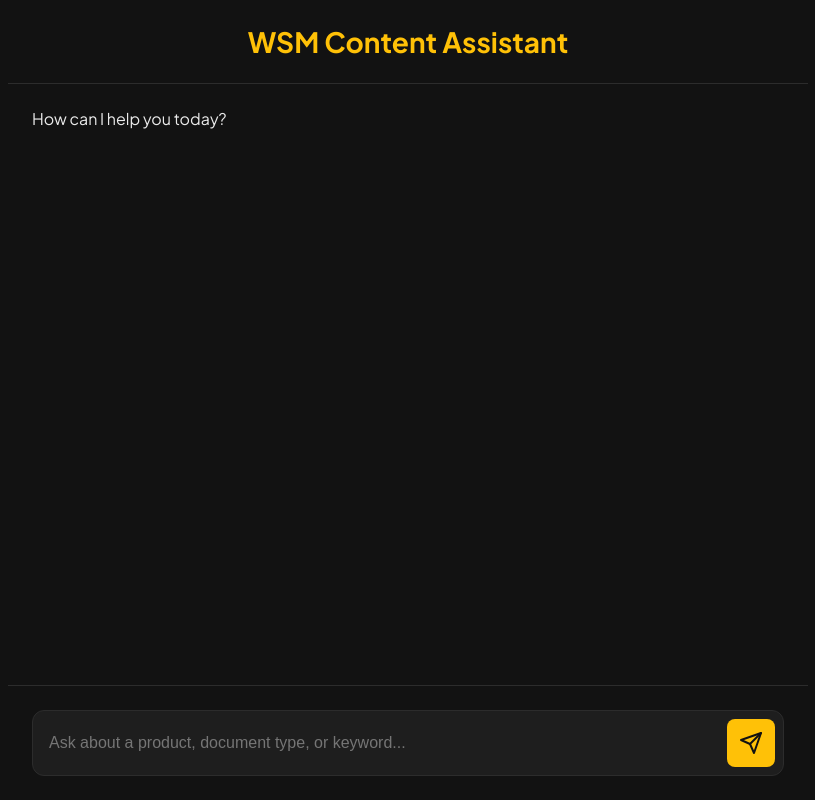
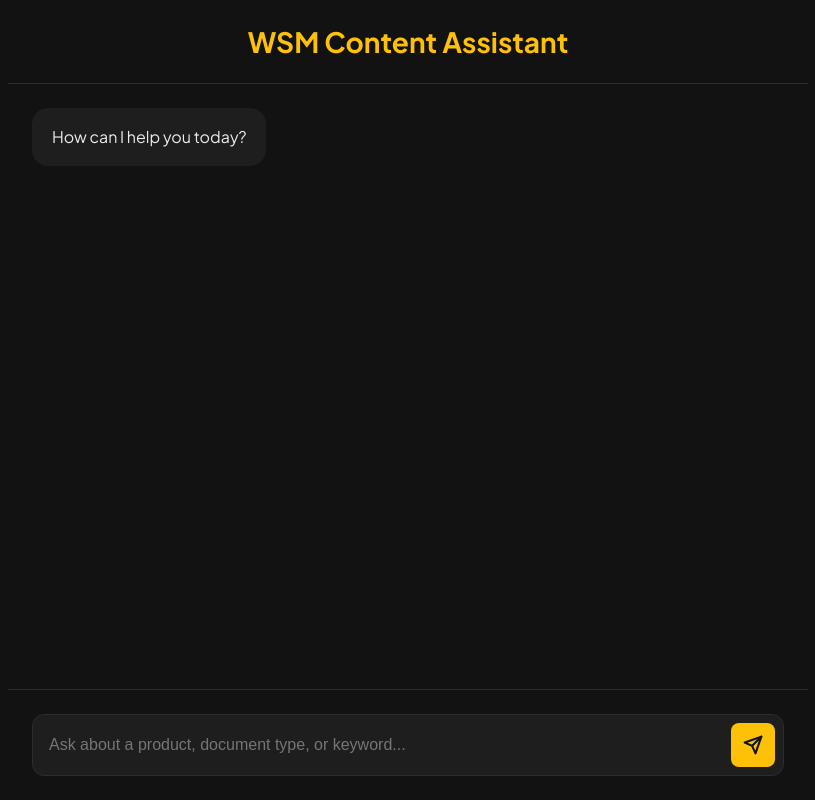
Before and after one commit to MInerva-42exe/clm-repo, a Flask app: page / in a window 1280 px wide. Shown: the whole page, without its empty margins (232-1047 px from the left). Run offline with Flask 3, Linux system fonts and the light colour scheme; parts of the project's set-up code (start-up, migrations or seed data) failed here and were passed over.

Commit message:
Prod ready

```diff
--- a/Project/templates/index.html
+++ b/Project/templates/index.html
@@ -4,28 +4,23 @@
     <meta charset="UTF-8">
     <meta name="viewport" content="width=device-width, initial-scale=1.0">
     <title>WSM Content Assistant</title>
-    <link rel="preconnect" href="https://fonts.googleapis.com">
-    <link rel="preconnect" href="https://fonts.gstatic.com" crossorigin>
-    <link href="https://fonts.googleapis.com/css2?family=Inter:wght@400;500;600&display=swap" rel="stylesheet">
+    <!-- Your CSS link or <style> block goes here -->
     <link rel="stylesheet" href="{{ url_for('static', filename='style.css') }}">
 </head>
 <body>
     <div class="chat-container">
-        <header class="app-header">
-            <h1>WSM Content Assistant</h1>
-        </header>
-
+        <!-- Your HTML structure (header, main, footer) remains the same -->
+        <header class="app-header"><h1>WSM Content Assistant</h1></header>
         <main id="chat-window" class="chat-window">
-            <div class="initial-message">
-                <p>How can I help you today?</p>
+             <div class="chat-message bot-message">
+                <div class="message-content"><p>How can I help you today?</p></div>
             </div>
         </main>
-
         <footer class="search-footer">
             <div class="search-container">
                 <input type="text" id="queryInput" placeholder="Ask about a product, document type, or keyword...">
                 <button id="searchButton" aria-label="Send">
-                    <svg xmlns="http://www.w3.org/2000/svg" width="24" height="24" viewBox="0 0 24 24" fill="none" stroke="currentColor" stroke-width="2" stroke-linecap="round" stroke-linejoin="round"><line x1="22" y1="2" x2="11" y2="13"></line><polygon points="22 2 15 22 11 13 2 9 22 2"></polygon></svg>
+                    <svg xmlns="http://www.w3.org/2000/svg" width="20" height="20" viewBox="0 0 24 24" fill="none" stroke="currentColor" stroke-width="2.5" stroke-linecap="round" stroke-linejoin="round"><line x1="22" y1="2" x2="11" y2="13"></line><polygon points="22 2 15 22 11 13 2 9 22 2"></polygon></svg>
                 </button>
             </div>
         </footer>
@@ -36,10 +31,9 @@
             const queryInput = document.getElementById('queryInput');
             const searchButton = document.getElementById('searchButton');
             const chatWindow = document.getElementById('chat-window');
-            const chatContainer = document.querySelector('.chat-container');
+            let chatHistory = [];
 
             searchButton.addEventListener('click', performChat);
-
             queryInput.addEventListener('keydown', (event) => {
                 if (event.key === 'Enter' && !event.shiftKey) {
                     event.preventDefault();
@@ -47,29 +41,25 @@
                 }
             });
 
-            function appendUserMessage(query) {
-                const userMessage = document.createElement('div');
-                userMessage.classList.add('chat-message', 'user-message');
-                userMessage.innerHTML = `<div class="message-content"><p>${query}</p></div>`;
-                chatWindow.appendChild(userMessage);
+            function appendMessage(content, sender) {
+                const messageDiv = document.createElement('div');
+                messageDiv.classList.add('chat-message', `${sender}-message`);
+                if (typeof content === 'string') {
+                     messageDiv.innerHTML = `<div class="message-content">${content.replace(/\n/g, '<br>')}</div>`;
+                } else {
+                    messageDiv.innerHTML = `<div class="message-content">${content.message}<div class="doc-cards-container">${content.data.map(createDocumentCard).join('')}</div></div>`;
                 }
-
-            function appendBotMessage(content) {
-                const botMessage = document.createElement('div');
-                botMessage.classList.add('chat-message', 'bot-message');
-                botMessage.innerHTML = `<div class="message-content">${content}</div>`;
-                chatWindow.appendChild(botMessage);
+                chatWindow.appendChild(messageDiv);
                 chatWindow.scrollTop = chatWindow.scrollHeight;
             }
 
-            function createDocumentCard(doc, index) {
+            function createDocumentCard(doc) {
                 const docTypeHTML = doc.Doc_type ? `<span class="tag tag-blue">${doc.Doc_type}</span>` : '';
                 const productHTML = doc.Product ? `<span class="tag tag-gray">${doc.Product}</span>` : '';
-                const contextId = `context-${Date.now()}-${index}`;
-                return `
-                    <div class="doc-card">
-                        <div class="card-header"><h3>${doc.Content_Title || 'Untitled Document'}</h3><div class="tags">${productHTML}${docTypeHTML}</div></div>
-                        <div class="card-body"><p>${doc.Description || 'No description available.'}</p></div>
+                const contextId = `context-${Date.now()}-${Math.random()}`;
+                return `<div class="doc-card">
+                            <div class="card-header"><h3>${doc.Content_Title || 'Untitled'}</h3><div class="tags">${productHTML}${docTypeHTML}</div></div>
+                            <div class="card-body"><p>${doc.Description || 'No description.'}</p></div>
                             <div class="card-footer">
                                 <a href="${doc.Link}" target="_blank" class="button-secondary">View Document</a>
                                 <button class="button-primary summarize-btn" data-url="${doc.Link}" onclick="getSummary(this, '${contextId}')">Summarize</button>
@@ -81,59 +71,45 @@
             function performChat() {
                 const message = queryInput.value.trim();
                 if (!message) return;
-
-                chatContainer.classList.add('has-messages');
-                document.querySelector('.initial-message')?.remove();
-
-                appendUserMessage(message);
+                appendMessage(`<p>${message}</p>`, 'user');
+                chatHistory.push({ role: 'user', parts: [{ text: message }] });
                 queryInput.value = '';
 
-                const loadingIndicator = `<div class="loading-state"><div class="spinner"></div><span>Thinking...</span></div>`;
-                appendBotMessage(loadingIndicator);
+                const loadingIndicator = document.createElement('div');
+                loadingIndicator.classList.add('chat-message', 'bot-message');
+                loadingIndicator.innerHTML = `<div class="message-content"><div class="spinner"></div></div>`;
+                chatWindow.appendChild(loadingIndicator);
+                chatWindow.scrollTop = chatWindow.scrollHeight;
 
                 fetch('/chat', {
                     method: 'POST',
                     headers: { 'Content-Type': 'application/json' },
-                    body: JSON.stringify({ message: message })
+                    body: JSON.stringify({ message: message, history: chatHistory })
                 })
+                .then(response => response.json())
                 .then(response => {
-                    if (!response.ok) {
-                        // If response is not ok (e.g., 500 error), throw an error to be caught by the .catch block
-                        return response.json().then(err => { throw new Error(err.error || 'Server error'); });
-                    }
-                    return response.json();
-                })
-                .then(response => {
-                    chatWindow.removeChild(chatWindow.lastChild);
-
+                    chatWindow.removeChild(loadingIndicator);
                     if (response.error) {
-                        appendBotMessage(`<p class="error">Error: ${response.error}</p>`);
+                        appendMessage(`<p class="error">${response.error}</p>`, 'bot');
                         return;
                     }
-
-                    let botResponseHTML = '';
-                    if (response.message) {
-                        botResponseHTML += `<p>${response.message.replace(/\n/g, '<br>')}</p>`;
+                    let botResponseContent;
+                    if (response.type === 'documents') {
+                        botResponseContent = { message: `<p>${response.message}</p>`, data: response.data };
+                        chatHistory.push({ role: 'model', parts: [{ text: response.message }] });
+                    } else {
+                        botResponseContent = `<p>${response.message}</p>`;
+                        chatHistory.push({ role: 'model', parts: [{ text: response.message }] });
+                    }
+                    appendMessage(botResponseContent, 'bot');
+                })
+                .catch(error => {
+                    chatWindow.removeChild(loadingIndicator);
+                    console.error('Error:', error);
+                    appendMessage(`<p class="error">An error occurred.</p>`, 'bot');
+                });
             }
 
-                    if (response.type === 'documents' && response.data?.length > 0) {
-                        const documentCardsHTML = response.data.map(createDocumentCard).join('');
-                        botResponseHTML += documentCardsHTML;
-                    }
-
-                    if (botResponseHTML) {
-                        appendBotMessage(botResponseHTML);
-                    } else {
-                        const fallbackMessage = `<p>I'm not sure how to respond to that. Please try again.</p>`;
-                        appendBotMessage(fallbackMessage);
-                    }
-                })
-                .catch(error => {
-                    console.error('Error:', error);
-                    chatWindow.removeChild(chatWindow.lastChild);
-                    appendBotMessage(`<p class="error">An error occurred while fetching results.</p>`);
-                });
-            }
             // Make getSummary globally accessible
             window.getSummary = function(button, contextId) {
                 const url = button.dataset.url;
@@ -141,20 +117,38 @@
                 button.disabled = true;
                 button.textContent = 'Summarizing...';
                 contextWrapper.innerHTML = `<div class="loading-state" style="padding: 1rem 0;"><div class="spinner"></div><span>Fetching and summarizing...</span></div>`;
+
                 fetch('/summarize', {
                     method: 'POST',
                     headers: { 'Content-Type': 'application/json' },
                     body: JSON.stringify({ url: url })
                 })
-                .then(response => response.json())
+                .then(response => {
+                    // Check if the response was successful (status 200-299)
+                    if (!response.ok) {
+                        // This will catch hard server errors (500, etc.)
+                        throw new Error(`HTTP error! status: ${response.status}`);
+                    }
+                    return response.json();
+                })
                 .then(data => {
+                    // --- NEW: Check the 'status' field in the JSON payload ---
+                    if (data.status === 'success') {
                         const summaryHTML = `<div class="context-container"><strong>Summary:</strong> ${data.summary.replace(/\n/g, '<br>')}</div>`;
                         contextWrapper.innerHTML = summaryHTML;
                         button.style.display = 'none';
+                    } else {
+                        // Display the friendly error message from the server
+                        const errorHTML = `<div class="context-container error">${data.message}</div>`;
+                        contextWrapper.innerHTML = errorHTML;
+                        button.disabled = false;
+                        button.textContent = 'Summarize';
+                    }
                 })
                 .catch(error => {
                     console.error('Error:', error);
-                    contextWrapper.innerHTML = `<div class="context-container error">Failed to get summary.</div>`;
+                    const errorHTML = `<div class="context-container error">A network error occurred. Please try again.</div>`;
+                    contextWrapper.innerHTML = errorHTML;
                     button.disabled = false;
                     button.textContent = 'Summarize';
                 });
```
Lines whose indentation alone changed are shown as unchanged.
